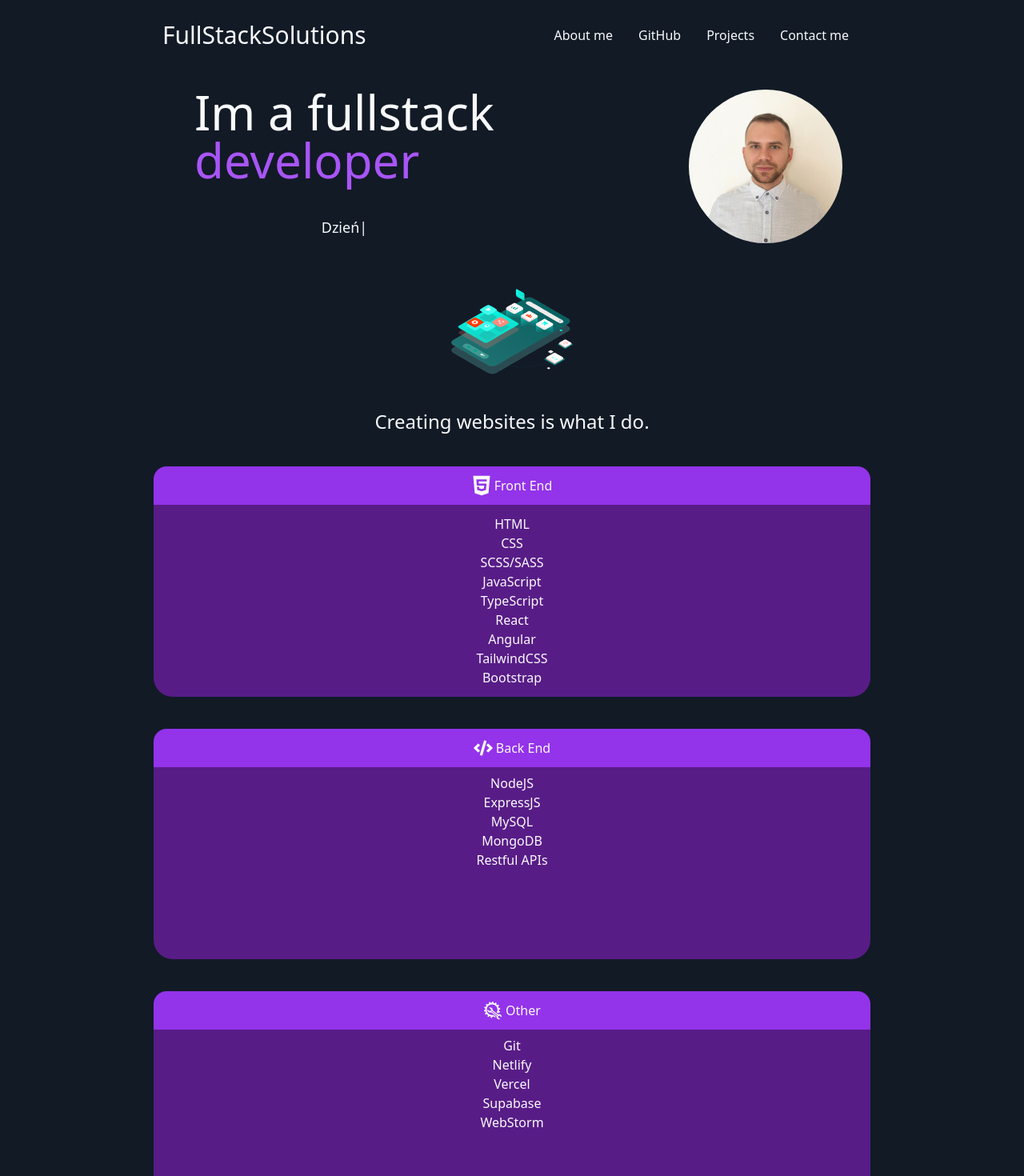
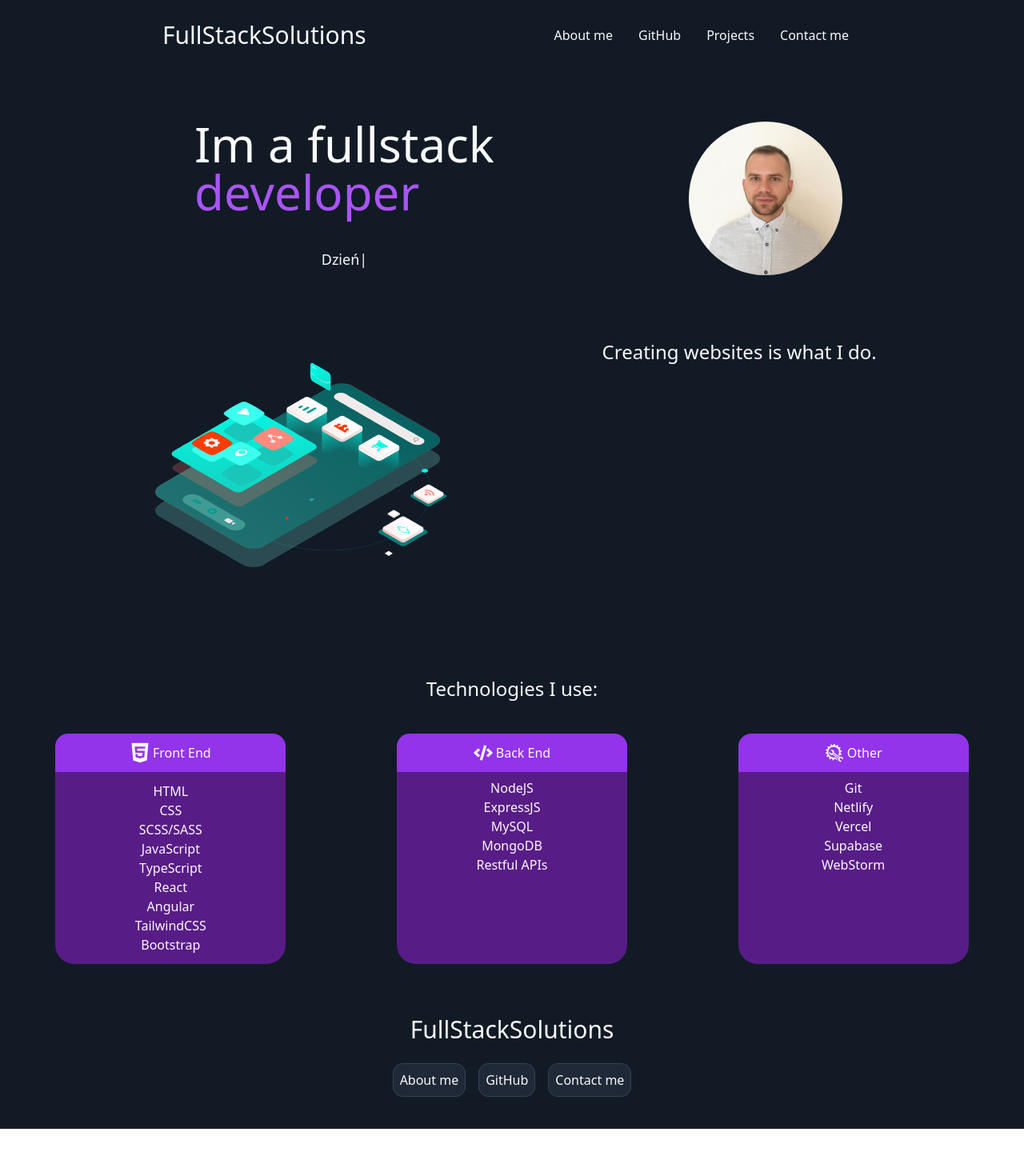
Before and after one commit to Mateusz627/Portfolio-page, a React (Vite) app: page / in a window 1280 px wide. Shown: the top 1470 px of the page at 80% size. After the commit the page ends 1411 px from the top, so only its background shows below. Built offline with nearby package versions, Linux system fonts and the light colour scheme.

Commit message:
finish footer and corrections of the computer version

```diff
--- a/src/App.jsx
+++ b/src/App.jsx
@@ -6,7 +6,7 @@
 
 function App() {
   return (
-    <div className="w-screen h-full text-gray-50 bg-custom-dark ">
+    <div className="w-full h-full text-gray-50 bg-custom-dark ">
       <Navbar />
       <Hero />
       <AnimationPhone />
--- a/src/components/AnimationPhone.jsx
+++ b/src/components/AnimationPhone.jsx
@@ -3,14 +3,20 @@
 function AnimationPhone() {
   return (
     <>
+      <div className="md:flex justify-evenly mt-10">
+        {" "}
         <div className="mt-12 flex justify-center">
-        <Lottie animationData={animationData} className="w-[80%] md:w-40" />
+          <Lottie
+            animationData={animationData}
+            className="w-[80%] md:w-96 md:max-w-2xl"
+          />
         </div>
         <div>
           <h2 className="text-2xl text-center mt-10">
             Creating websites is what I do.
           </h2>
         </div>
+      </div>
     </>
   );
 }
--- a/src/components/Cards.jsx
+++ b/src/components/Cards.jsx
@@ -4,9 +4,13 @@
 function Cards() {
   return (
     <>
-      <div className="mt-10 w-[70%] mx-auto flex flex-col justify-center bg-purple-900 rounded-3xl">
+      <div className="text-center mt-32">
+        <h2 className="text-2xl">Technologies I use:</h2>
+      </div>
+      <div className="lg:flex justify-evenly">
+        <div className="mt-10 w-[70%] md:w-[40%] lg:w-72 mx-auto flex flex-col justify-center bg-purple-900 rounded-3xl">
           {/* Card One */}
-        <div className="h-12 flex justify-center items-center bg-purple-600 rounded-t-2xl">
+          <div className="h-12  flex justify-center items-center bg-purple-600 rounded-t-2xl">
             <FaHtml5 className="size-7 pr-1" />
 
             <h2>Front End</h2>
@@ -25,7 +29,7 @@
           </div>
         </div>
         {/* Card Two */}
-      <div className="mt-10 w-[70%] mx-auto flex flex-col justify-center bg-purple-900 rounded-3xl">
+        <div className="mt-10 w-[70%] md:w-[40%] lg:w-72 mx-auto flex flex-col justify-center bg-purple-900 rounded-3xl">
           {" "}
           <div className="h-12 flex justify-center items-center bg-purple-600 rounded-t-2xl">
             <FaCode className="size-7 pr-1" />
@@ -41,7 +45,7 @@
         </div>
 
         {/* Card three */}
-      <div className="mt-10 w-[70%] mx-auto flex flex-col justify-center bg-purple-900 rounded-3xl">
+        <div className="mt-10 w-[70%] md:w-[40%] lg:w-72 mx-auto flex flex-col justify-center bg-purple-900 rounded-3xl">
           {" "}
           <div className="h-12 flex justify-center items-center bg-purple-600 rounded-t-2xl">
             <GiAutoRepair className="size-7 pr-1" />
@@ -55,6 +59,7 @@
             <p>WebStorm</p>
           </div>
         </div>
+      </div>
     </>
   );
 }
--- a/src/components/Footer.jsx
+++ b/src/components/Footer.jsx
@@ -3,14 +3,30 @@
 function Footer() {
   return (
     <>
-      <p>Footer</p>
       <Link
         to={`/`}
-        className="duration-500 hover:text-purple-600 cursor-pointer m-4"
+        className="text-center duration-500 hover:text-purple-600 cursor-pointer m-4"
       >
         <ScrollRestoration />
-        <h1 className="text-3xl">FullStackSolutions</h1>
+        <h1 className="text-3xl mt-10">FullStackSolutions</h1>
       </Link>
+
+      <div className="w-full flex justify-center gap-4 pb-10">
+        <button className="p-2 rounded-xl border bg-gray-800 border-gray-700 duration-500 ease-in-out hover:text-purple-600">
+          <Link to={`/about`}>
+            About me
+            <ScrollRestoration />
+          </Link>
+        </button>
+        <button className="p-2 rounded-xl border bg-gray-800 border-gray-700 duration-500 ease-in-out hover:text-purple-600">
+          <Link to={`https://github.com/Mateusz627`}>GitHub</Link>
+        </button>
+        <button className="p-2 rounded-xl border bg-gray-800 border-gray-700 duration-500 ease-in-out hover:text-purple-600">
+          <Link to={`/contactme`}>
+            Contact me <ScrollRestoration />
+          </Link>
+        </button>
+      </div>
     </>
   );
 }
--- a/src/components/Hero.jsx
+++ b/src/components/Hero.jsx
@@ -4,7 +4,7 @@
 function Hero() {
   return (
     <>
-      <div className="w-full h-[70%] flex flex-col justify-evenly items-center md:flex-row">
+      <div className="w-full h-[70%] mt-10 flex flex-col justify-evenly items-center md:flex-row">
         <div className="flex flex-col items-center">
           {" "}
           <h2 className="text-6xl p-4 ">
--- a/src/components/Navbar.jsx
+++ b/src/components/Navbar.jsx
@@ -37,7 +37,6 @@
         </li>
         <li className="p-4 hover:text-purple-600 duration-500">
           <Link to={`/contactme`}>
-            {" "}
             Contact me <ScrollRestoration />
           </Link>
         </li>
```
Lines whose indentation alone changed are shown as unchanged.
